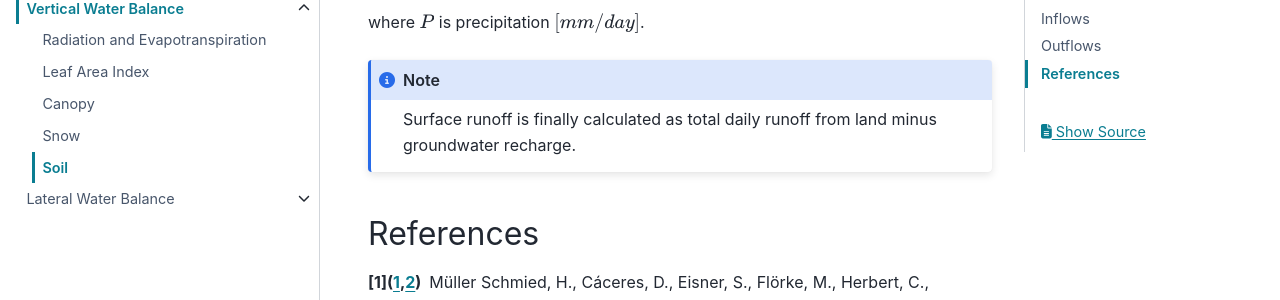
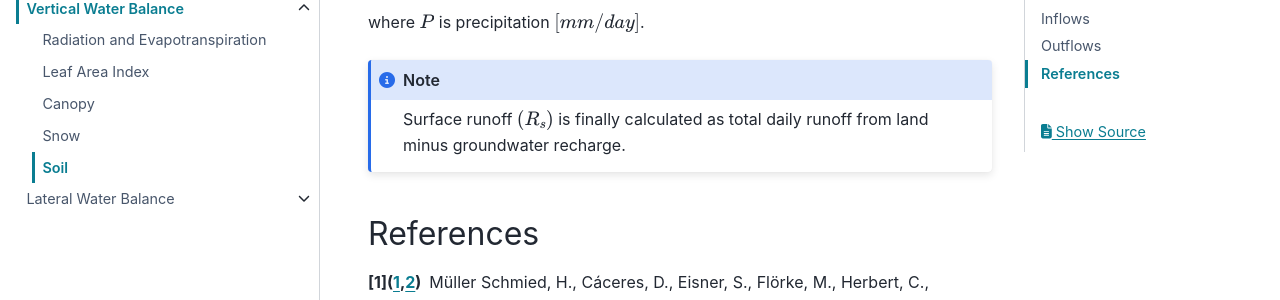
Before and after one commit to HydrologyFrankfurt/ReWaterGAP, a Sphinx documentation site: the page built from docs/api_docs/vertical_water_balance/soil.rst, in a window 1280 px wide and 900 px high, scrolled down 3454 px. Shown: the part 151-451 px from the top of the window. Built offline with Sphinx 7.4.7 and the PyData theme 0.15.4, drawn with Linux system fonts in a browser that asks for light colours; pages that are not in the unit, such as notebooks, are missing from menus; part of the change alters nothing that is shown.

```diff
--- a/docs/api_docs/vertical_water_balance/soil.rst
+++ b/docs/api_docs/vertical_water_balance/soil.rst
@@ -19,7 +19,7 @@ This module computes soil storage and related fluxes for all grid cells based on
 
    **Note**: Total daily runoff from land is corrected with an areal correction factor (CFA) (if gamma is insufficient to fit simulated discharge). To conserve
    water balance, :ref:`actual evapotranspiration <corrected_evap>` is also corrected with CFA. After evapotranspiration correction, soil storage, total daily runoff from
-   land and groundwater recharge are adjusted as well. Finally, *Surface runoff* is calculated as total daily runoff from land minus groundwater recharge.
+   land and groundwater recharge are adjusted as well. Finally, *Surface runoff* :math:`({R}_{s})` is calculated as total daily runoff from land minus groundwater recharge.
 
 
 Water balance
@@ -127,8 +127,10 @@ substituting :math:`RL` from equation 2 into equation 1:
 
 where :math:`{P}` is precipitation :math:`[mm/day]`.
 
+.. _surface_runoff:
+
 .. note::
-   Surface runoff is finally calculated as total daily runoff from land minus groundwater recharge.
+   Surface runoff :math:`({R}_{s})` is finally calculated as total daily runoff from land minus groundwater recharge.
 
 References
 ----------
```
